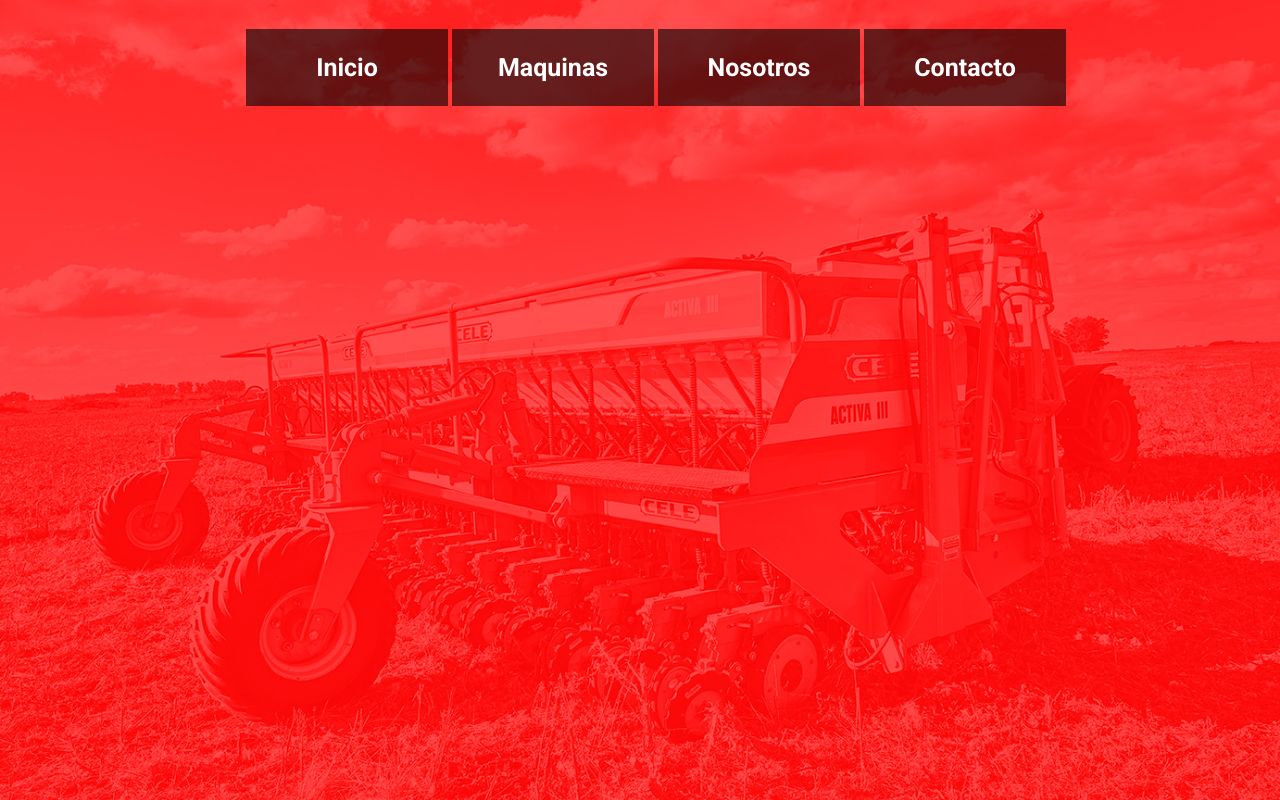
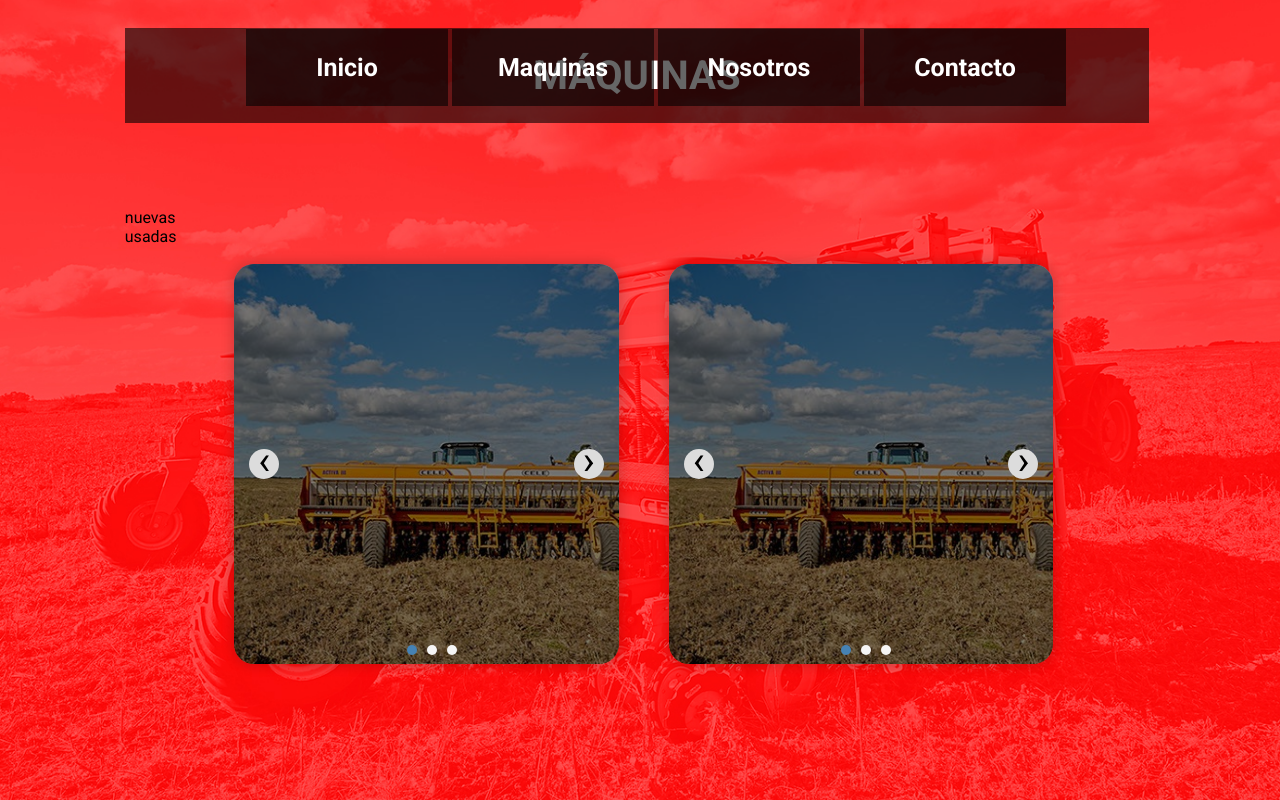
Before and after one commit to GianlucaTerzoni/agrobarcelo, a React (Create React App) app: page /about in a window 1280 px wide. Both pictures are taken after a click on the item "Maquinas". Shown: the top 800 px of the page. Built offline with nearby package versions, Linux system fonts and the light colour scheme.

Commit message:
cards (comp/maquinas)

```diff
--- a/src/App.js
+++ b/src/App.js
@@ -18,9 +18,9 @@ function App() {
       <Hero />
       <About />
       <Concesionario />
-      <Maquinas  />
+      <Maquinas   />
       <Contact />
-      <Footer />
+
       <Maps />
 
        {/* <About />
--- a/src/components/CarouselData.js
+++ b/src/components/CarouselData.js
@@ -1,6 +1,8 @@
 import image1 from "../assets/image1.jpg"
 import image2 from "../assets/image2.jpg"
 import image3 from "../assets/image3.jpg"
+
+
 
 export const maquinarias = [
     {
--- a/src/components/Maquinas.js
+++ b/src/components/Maquinas.js
@@ -1,20 +1,27 @@
-import React from 'react'
-import './MaquinasStyles.css'
+import React from "react";
+import "./MaquinasStyles.css";
+import Carousel from "./Carousel";
+import { maquinarias } from "./CarouselData";
 
 const Maquinas = () => {
   return (
-    <div className='maquinas'>
+    <div className="maquinas">
       <div className="container">
         <div className="content">
-
-          <div>
-
+        <ul className="maquinas-menu">
+          <h3>MÁQUINAS</h3>
+          <li>nuevas</li>
+          <li>usadas</li>
+        </ul>
+          <div className="cards">
+            <Carousel images={maquinarias} />
+            <Carousel images={maquinarias} />
           </div>
         </div>
+
       </div>
+    </div>
+  );
+};
 
-    </div>
-  )
-}
-
-export default Maquinas
+export default Maquinas;
--- a/src/components/MaquinasStyles.css
+++ b/src/components/MaquinasStyles.css
@@ -25,15 +25,62 @@ h2 span {
 }
 
 .maquinas .content {
-    display: flex;
+    display: grid;
+    margin: 3rem;
     flex-direction: column;
-    justify-content: center;
     position: absolute;
-    left: 50%;
-    top: 10%;
-    width: 50%;
-    background-color: transparent
+    left: 6%;
+    top: 20%;
+    width: 80%;
+    background-color: transparent;
+    grid-template-columns: 1fr 1fr;
+    justify-content: space-between;
+    grid-column-gap: 50px;
+
 }
+.maquinas .content .cards {
+    display: grid;
+    margin: 3rem;
+    grid-template-columns: 1fr 1fr;
+    justify-content: space-between;
+    grid-column-gap: 50px;
+    left: 6%;
+    top: 20%;
+    width: 80%;
+    flex-direction: column;
+    position: absolute;
+}
+
+.maquinas .content h3{
+    width: 100%;
+    padding: 1.5rem;
+    font-weight: 600;
+    color: white;
+    background-color: rgba(0, 0, 0, .6);
+    text-align: center;
+    margin-top: -180px;
+    position: absolute;
+}
+/*
+
+.maquinas .content li {
+    display: inline;
+    position: relative;
+    justify-content: space-between;
+    text-align: center;
+    padding: 1.5rem;
+    margin: 12rem;
+    padding-left: 100px;
+    padding-right: 100px;
+    font-size: 22px;
+    font-weight: 600;
+    color: white;
+    background-color: rgba(0, 0, 0, .6);
+    border-radius: 10px;
+}
+*/
+
+
 
 .maquinas .content p {
     margin: 1rem 0;
@@ -61,5 +108,4 @@ h2 span {
         padding: 1rem;
 
     }
-
 }
--- a/src/components/NavbarStyles.css
+++ b/src/components/NavbarStyles.css
@@ -28,8 +28,8 @@
 
 .hamburger {
   display: none;
-  padding: 1rem;
-
+  padding: .5rem;
+  margin-top: -165px;
 }
 
 .navbar .nav-menu {
```
Also changed, not shown: src/components/Usadas.js (line endings or trailing spaces).
